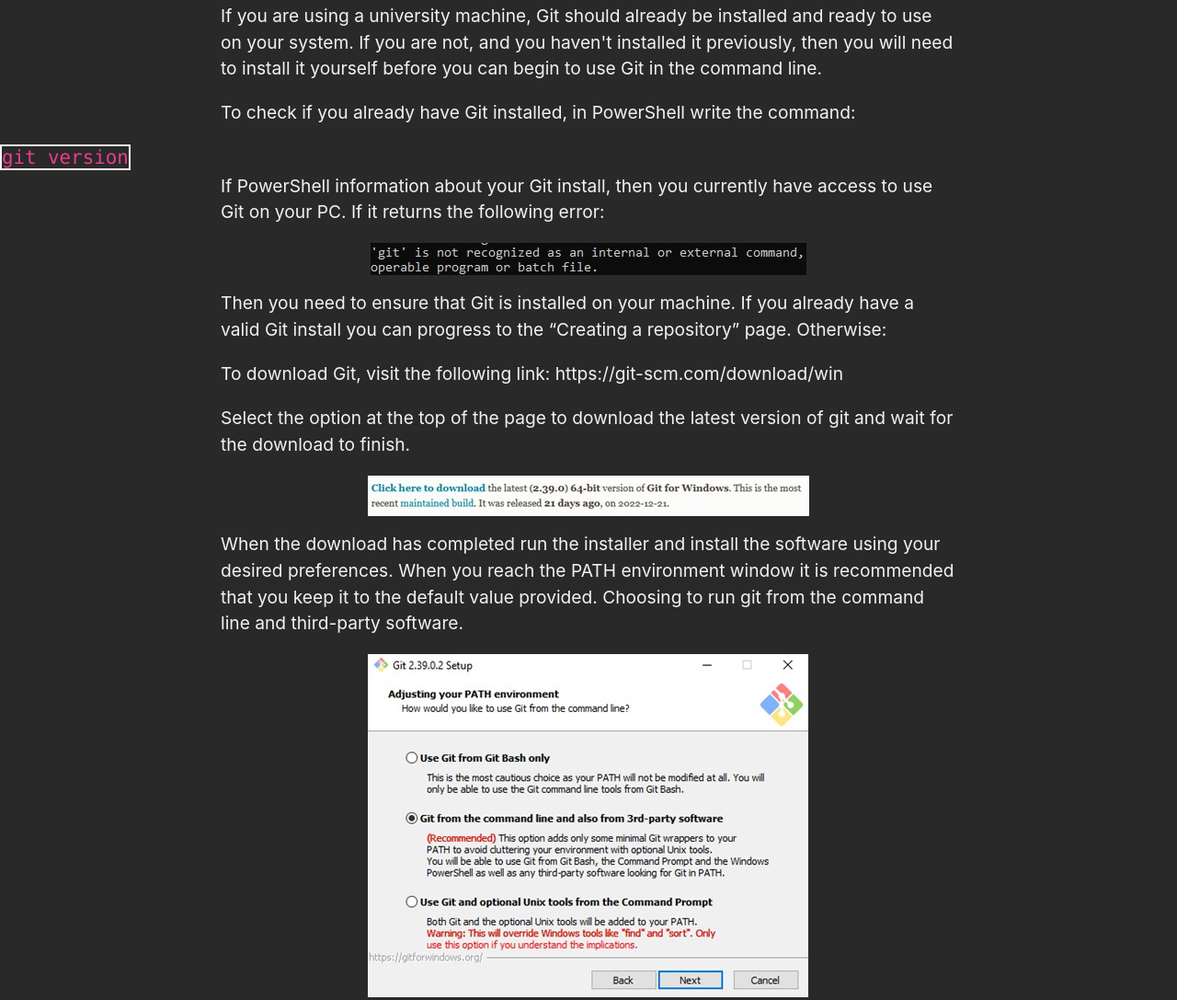
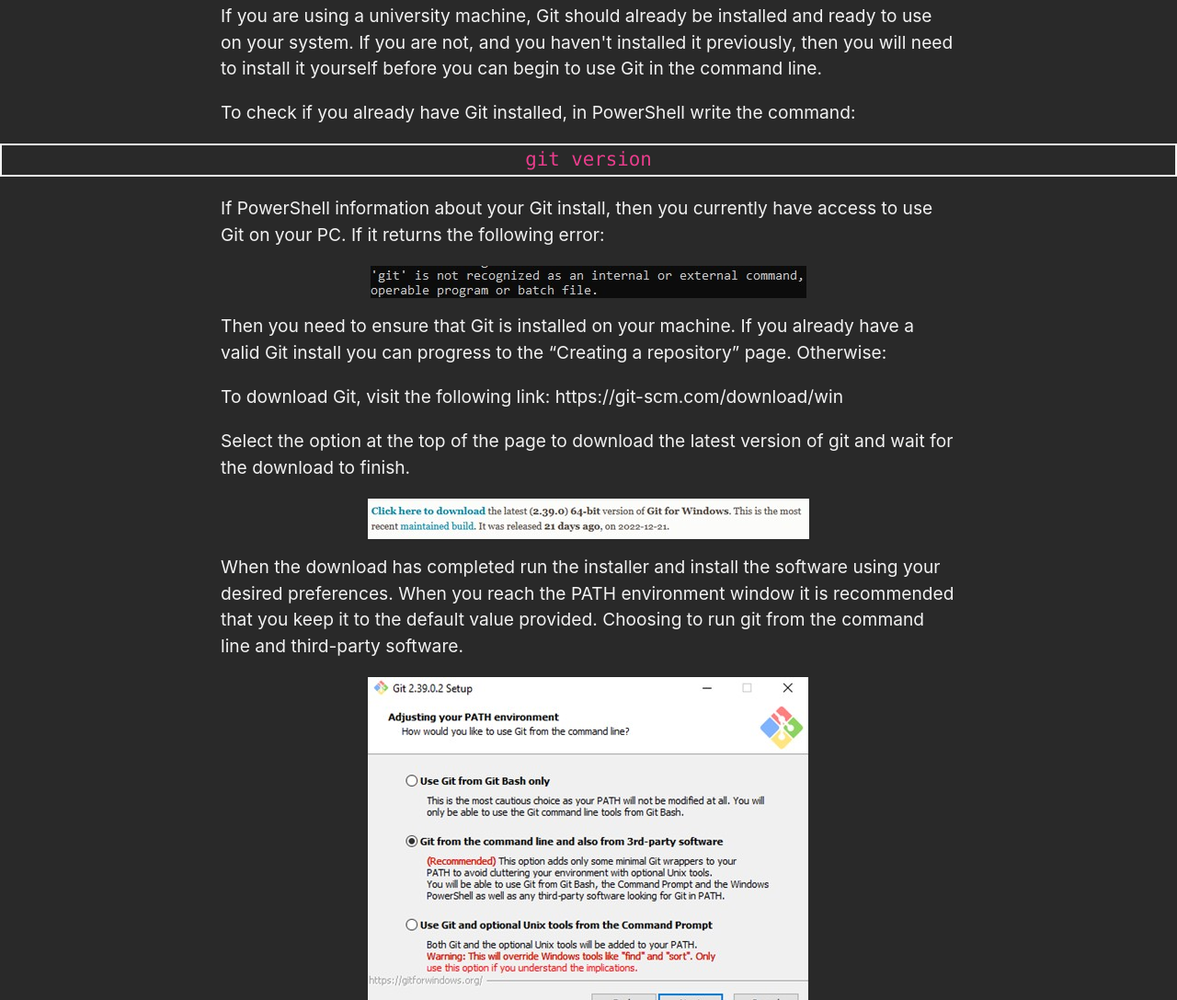
Before and after one commit to JoshGibsonUOH/DDDTutorials, a plain HTML site: page CMDgit.html in a window 1280 px wide. Shown: the part 1097-2184 px from the top of the page at 92% size. Drawn offline with nearby package versions, Linux system fonts and the light colour scheme.

Commit message:
More CSS updates and a change in file name structure

```diff
--- a/styles.css
+++ b/styles.css
@@ -23,5 +23,8 @@ p {
 code {
 	font-size: 1.3em;
 	border: 0.1em solid #f2f2f2;
+	display: block;
+	margin: auto;
+	text-align: center;
 	margin-bottom: 1em;
 }
```
